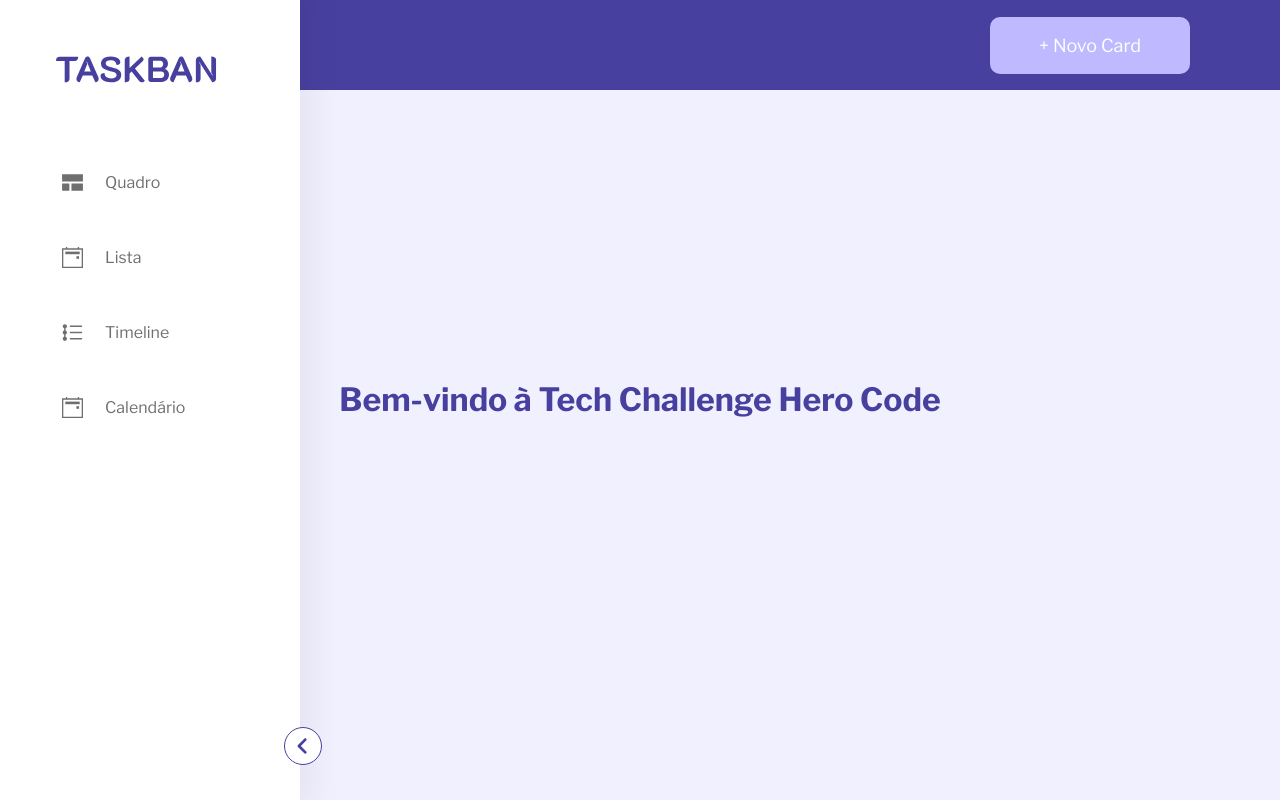
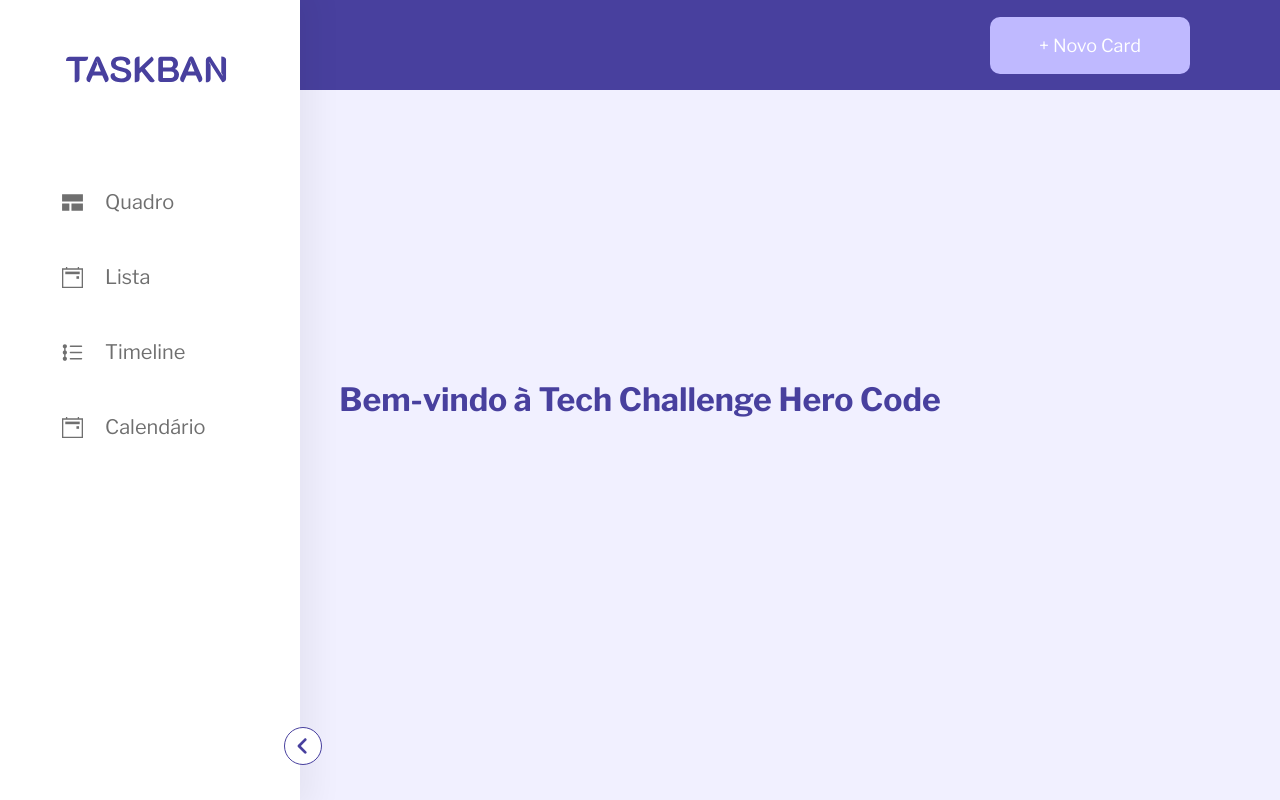
Before and after one commit to cristianmeelo/challenge-frontend-herocode-react, a React (Vite) app: page / in a window 1280 px wide. Built offline with nearby package versions, Linux system fonts and the light colour scheme.

Commit message:
:recycle: refactor: refactored measures in sidebar

```diff
--- a/src/components/Logo/Logo.tsx
+++ b/src/components/Logo/Logo.tsx
@@ -1,9 +1,9 @@
 const Logo = () => {
   return (
     <svg
-      width="161"
-      height="27"
-      viewBox="0 0 161 27"
+      width="168"
+      height="47"
+      viewBox="0 0 168 47"
       fill="none"
       xmlns="http://www.w3.org/2000/svg"
       aria-label="Logo da sua aplicação"
@@ -16,6 +16,7 @@ const Logo = () => {
         fill="#48409E"
       />
     </svg>
+
   );
 };
 export default Logo;
--- a/src/components/Sidebar/Sidebar.styles.ts
+++ b/src/components/Sidebar/Sidebar.styles.ts
@@ -16,7 +16,8 @@ export const Sidebar = styled.aside<StyledSidebar>`
 
 export const Logo = styled.div<StyledSidebar>`
   display: ${(props) => (props.isSidebarOpen ? 'flex' : 'none')};
-  padding: 3.5rem 4.125rem 0rem 3.5rem;
+  justify-content: center;
+  padding-top: 3.5rem;
 `;
 
 export const Items = styled.ul<StyledSidebar>`
@@ -24,7 +25,8 @@ export const Items = styled.ul<StyledSidebar>`
   flex-direction: column;
   justify-content: space-between;
   gap: 3.125rem;
-  padding: 5.4375rem 5.8125rem 0rem 3.75rem;
+  margin-top: 5.4375rem;
+  padding: 0 5.8125rem 0rem 3.75rem;
   cursor: pointer;
 `;
 
--- a/src/components/Sidebar/Sidebar.tsx
+++ b/src/components/Sidebar/Sidebar.tsx
@@ -1,7 +1,5 @@
-import { useRecoilState } from 'recoil';
-
-import selectedSidebarOptionState from '@/context/atoms/selectedSidebarOptionState';
 import useControlSidebarStatus from '@/hooks/useControlSidebarStatus/useControlSidebarStatus';
+import useControlSidebarMenu from '@/hooks/useControlSidebarMenu/useControlSidebarMenu';
 import Logo from '@/components/Logo/Logo';
 import SidebarItem from '@/components/SidebarItem/SidebarItem';
 import Dashboard from '@/components/Icons/Dashboard/Dashboard';
@@ -12,12 +10,8 @@ import Arrow from '@/components/Icons/Arrow/Arrow';
 import * as S from './Sidebar.styles';
 
 const Sidebar = () => {
-  const [selectedItem, setSelectedItem] = useRecoilState(selectedSidebarOptionState);
   const { isSidebarOpen, toggleSidebarStatus } = useControlSidebarStatus();
-
-  const handleItemClicked = (item: string): void => {
-    setSelectedItem(item);
-  };
+  const { selectedItem, handleItemClicked } = useControlSidebarMenu();
 
   return (
     <S.Sidebar isSidebarOpen={isSidebarOpen}>
--- a/src/components/SidebarItem/SidebarItem.styles.ts
+++ b/src/components/SidebarItem/SidebarItem.styles.ts
@@ -4,6 +4,9 @@ export const Item = styled.li<StyledItem>`
   display: flex;
   align-items: center;
   gap: 1.25rem;
+  font-size: 1.25rem;
+  line-height: 1.515rem;
+  font-weight: ${(props) => (props.isSelected ? 600 : 400)};
   color: ${(props) => (props.isSelected ? props.theme.colors.primary.purple_600 : props.theme.colors.neutral.gray_400)};
 `;
 
--- /dev/null
+++ b/src/hooks/useControlSidebarMenu/useControlSidebarMenu.ts
@@ -0,0 +1,17 @@
+import { useRecoilState } from 'recoil';
+import selectedSidebarOptionState from '@/context/atoms/selectedSidebarOptionState';
+
+const useControlSidebarMenu = (): ControlSidebarMenu => {
+  const [selectedItem, setSelectedItem] = useRecoilState(selectedSidebarOptionState);
+
+  const handleItemClicked = (item: string): void => {
+    setSelectedItem(item);
+  };
+
+  return {
+    selectedItem,
+    handleItemClicked,
+  };
+};
+
+export default useControlSidebarMenu;
```
Also changed, not shown: src/hooks/useControlSidebarMenu/useControlSidebarStatus.types.d.ts (added, +21 -0 lines).
